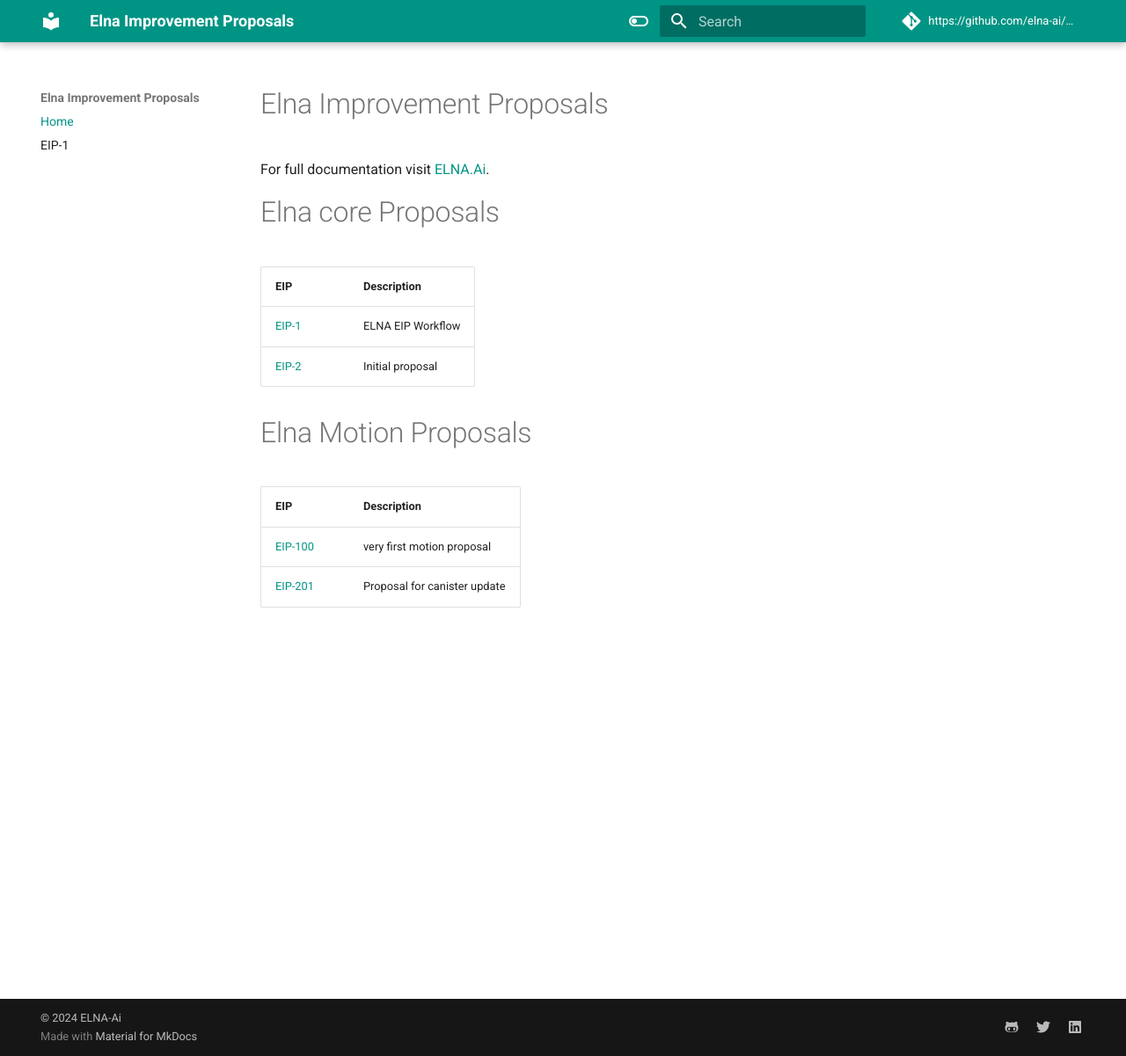
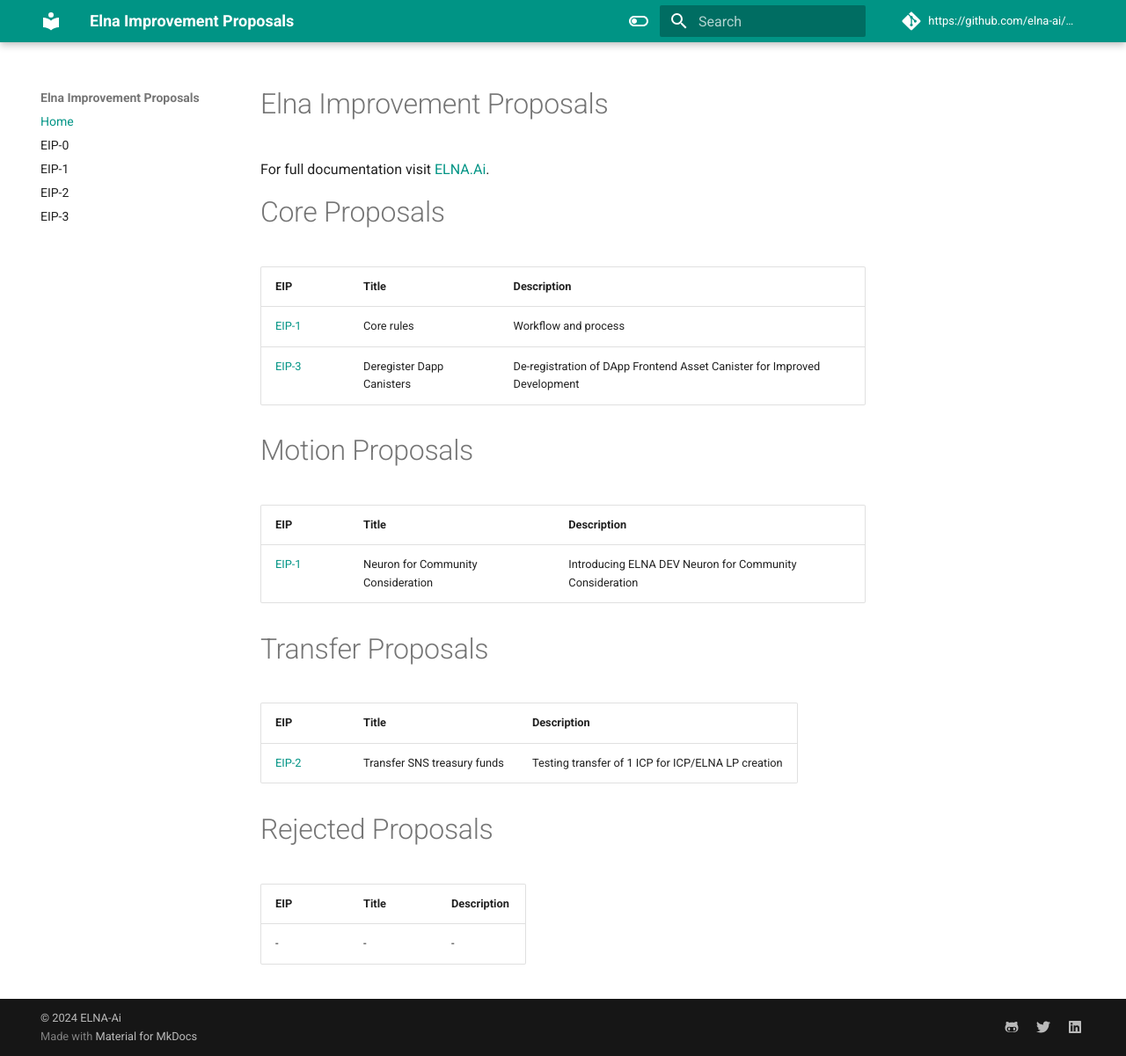
Before and after one commit to elna-ai/EIPs, an MkDocs documentation site: the page built from docs/index.md, in a window 1280 px wide and 1201 px high. Shown: the whole window at 88% size. Built offline with MkDocs 1.6.1 and Material for MkDocs 9.7.7, drawn with Linux system fonts in a browser that asks for light colours; comment, search, counter and statistics services are not loaded.

Commit message:
add EIP-0,1,2, and 3

```diff
--- a/docs/index.md
+++ b/docs/index.md
@@ -2,16 +2,27 @@
 
 For full documentation visit [ELNA.Ai](https://www.elna.ai/).
 
-# Elna core Proposals
+# Core Proposals
 
-| EIP                   | Description       |
-| --------------------- | ----------------- |
-| [EIP-1](/EIPs/EIP-0/) | ELNA EIP Workflow |
-| [EIP-2](/EIPs/EIP-1/) | Initial proposal  |
+| EIP                   | Title                     | Description                                                              |
+| --------------------- | ------------------------- | ------------------------------------------------------------------------ |
+| [EIP-1](/EIPs/EIP-0/) | Core rules                | Workflow and process                                                     |
+| [EIP-3](/EIPs/EIP-3/) | Deregister Dapp Canisters | De-registration of DApp Frontend Asset Canister for Improved Development |
 
-# Elna Motion Proposals
+# Motion Proposals
 
-| EIP                       | Description                  |
-| ------------------------- | ---------------------------- |
-| [EIP-100](/EIPs/EIP-100/) | very first motion proposal   |
-| [EIP-201](/EIPs/EIP-101/) | Proposal for canister update |
+| EIP                   | Title                              | Description                                             |
+| --------------------- | ---------------------------------- | ------------------------------------------------------- |
+| [EIP-1](/EIPs/EIP-1/) | Neuron for Community Consideration | Introducing ELNA DEV Neuron for Community Consideration |
+
+# Transfer Proposals
+
+| EIP                   | Title                       | Description                                        |
+| --------------------- | --------------------------- | -------------------------------------------------- |
+| [EIP-2](/EIPs/EIP-2/) | Transfer SNS treasury funds | Testing transfer of 1 ICP for ICP/ELNA LP creation |
+
+# Rejected Proposals
+
+| EIP | Title | Description |
+| --- | ----- | ----------- |
+| -   | -     | -           |
--- a/mkdocs.yml
+++ b/mkdocs.yml
@@ -7,7 +7,10 @@
 
 nav:
   - Home: index.md
+  - EIP-0: EIP-0.md
   - EIP-1: EIP-1.md
+  - EIP-2: EIP-2.md
+  - EIP-3: EIP-3.md
 
 theme:
   name: material
```
Also changed, not shown: docs/EIP-0.md (+0 -2 lines), docs/EIP-1.md (added, +26 -0 lines), docs/EIP-2.md (added, +19 -0 lines), docs/EIP-3.md (added, +21 -0 lines).
